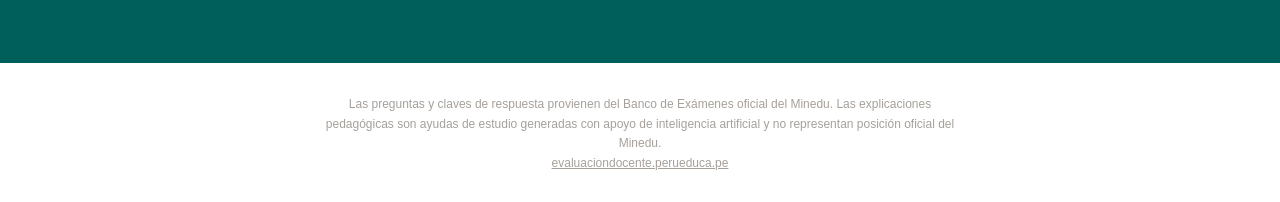
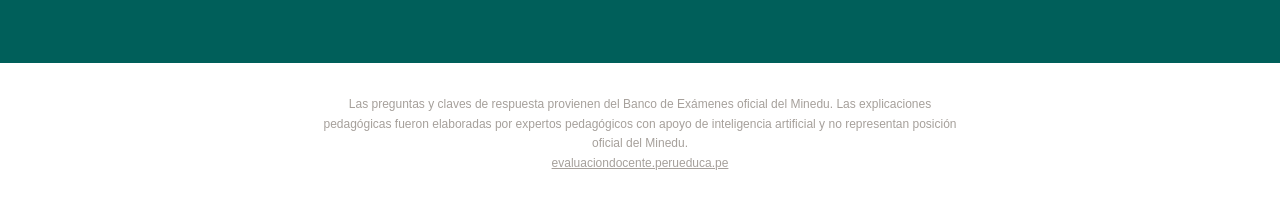
Before and after one commit to Hecra22/asciende-docente, a Next.js app: page / in a window 1280 px wide. Shown: the part 2733-2935 px from the top of the page. Built offline with nearby package versions, Linux system fonts and the light colour scheme.

Commit message:
update: texto footer expertos pedagogicos

```diff
--- a/src/app/layout.tsx
+++ b/src/app/layout.tsx
@@ -41,7 +41,7 @@ export default function RootLayout({ children }: { children: React.ReactNode })
         </a>
         <footer className="text-center text-xs text-stone-400 px-4 py-8 max-w-2xl mx-auto leading-relaxed">
           Las preguntas y claves de respuesta provienen del Banco de Exámenes oficial del Minedu.
-          Las explicaciones pedagógicas son ayudas de estudio generadas con apoyo de inteligencia artificial
+          Las explicaciones pedagógicas fueron elaboradas por expertos pedagógicos con apoyo de inteligencia artificial
           y no representan posición oficial del Minedu.
           <br />
           <a href="https://evaluaciondocente.perueduca.pe/ascenso25/" target="_blank" rel="noopener" className="underline hover:text-teal-600">
```
